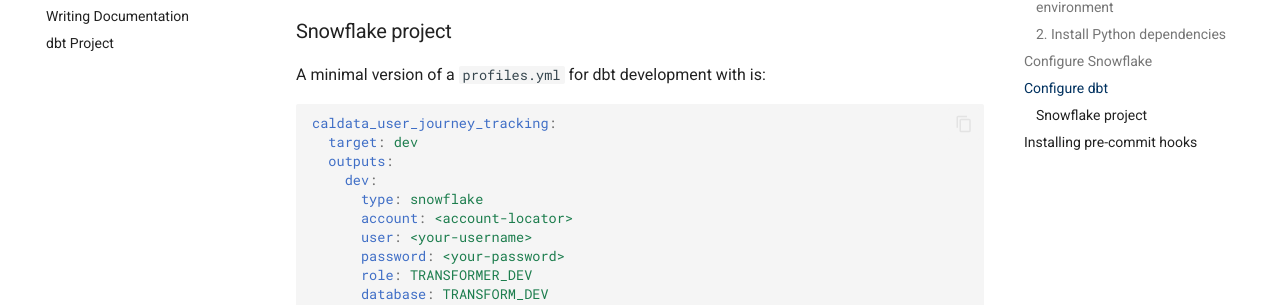
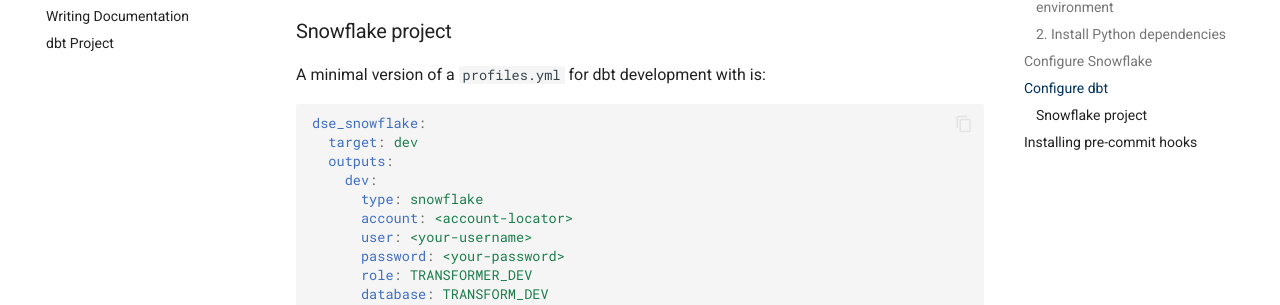
Before and after one commit to cagov/caldata-web-analytics, an MkDocs documentation site: the page built from docs/setup.md, in a window 1280 px wide and 900 px high, scrolled down 1962 px. Shown: the part 146-451 px from the top of the window. Built offline with MkDocs 1.6.1 and Material for MkDocs 9.7.7, drawn with Linux system fonts in a browser that asks for light colours.

Commit message:
tweak answers

````diff
--- a/.copier-answers.yml
+++ b/.copier-answers.yml
@@ -1,7 +1,7 @@
 # Changes here will be overwritten by Copier
 _commit: 4a2fff5
 _src_path: git@github.com:cagov/caldata-infrastructure-template.git
-dbt_profile_name: caldata_user_journey_tracking
+dbt_profile_name: dse_snowflake
 dbt_target: Snowflake
 email_address: aeri.shan@innovation.ca.gov
 friendly_project_name: User Journey Tracking
--- a/docs/setup.md
+++ b/docs/setup.md
@@ -100,7 +100,7 @@
 A minimal version of a `profiles.yml` for dbt development with is:
 
 ```yml
-caldata_user_journey_tracking:
+dse_snowflake:
   target: dev
   outputs:
     dev:
````
